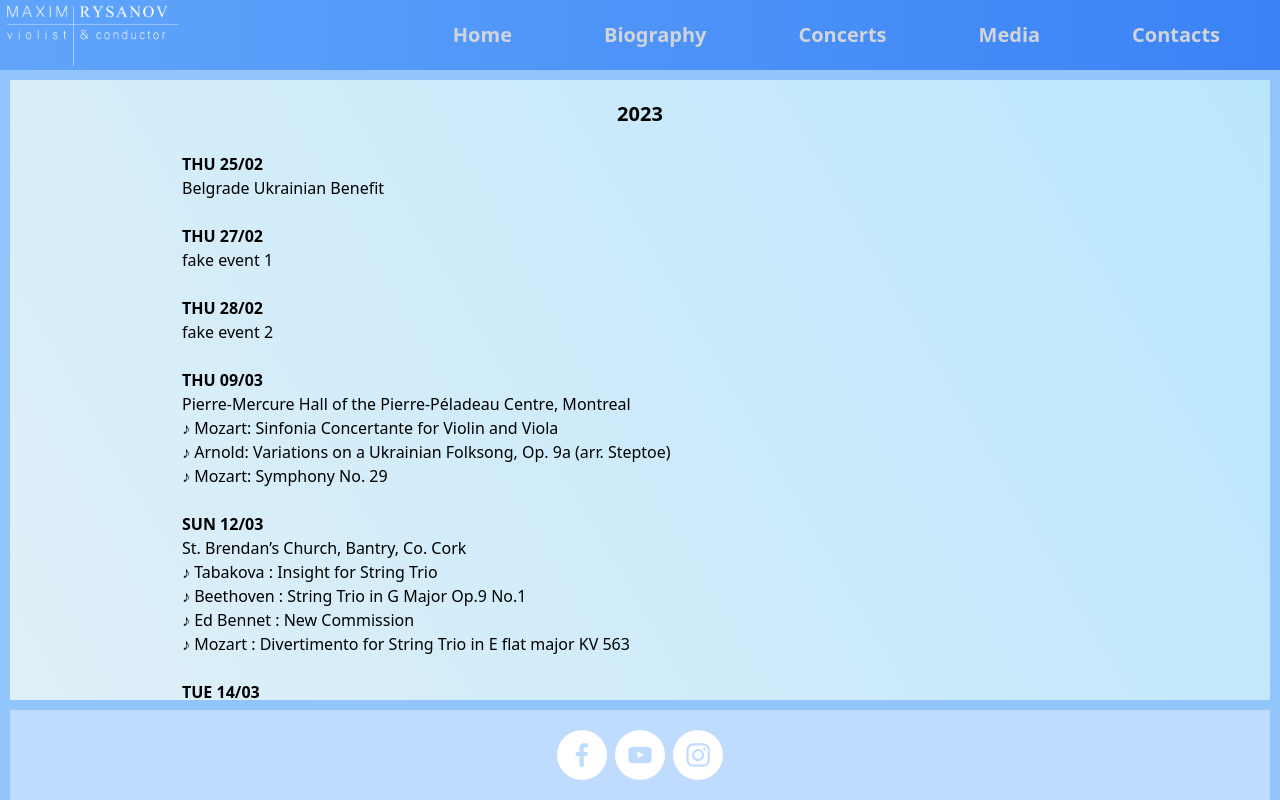
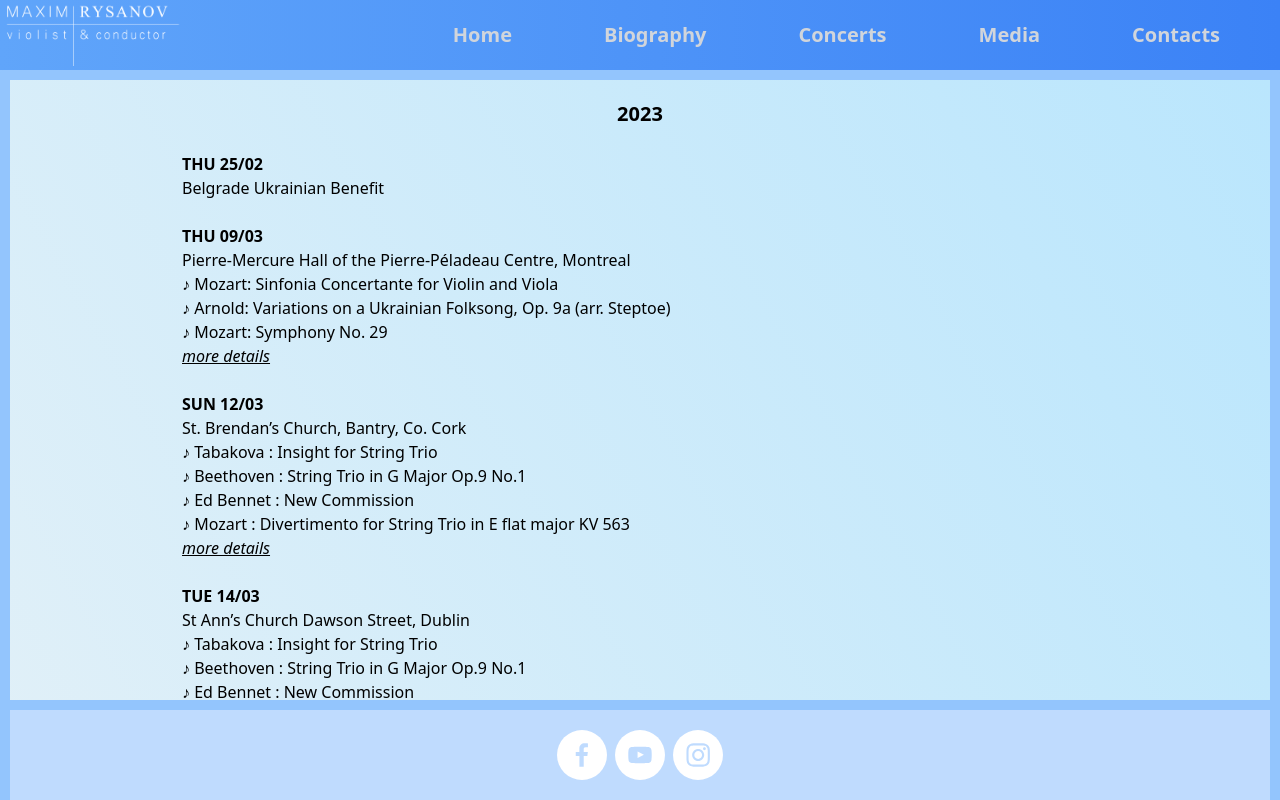
Before and after one commit to vladyslavt97/Maxim-Rysanov, a Next.js app: page /concerts in a window 1280 px wide. Shown: the top 800 px of the page. Built offline with nearby package versions, Linux system fonts and the light colour scheme.

Commit message:
Concerts link

```diff
--- a/concerts2023.json
+++ b/concerts2023.json
@@ -19,26 +19,6 @@
     "viola": "VIOLA",
     "conductor": "CONDUCTOR",
     "location": "Belgrade Ukrainian Benefit",
-    "programme": [
-    ],
-    "link": ""
-    },
-    {
-    "year": "2023",
-    "date": "THU 27/02",
-    "viola": "VIOLA",
-    "conductor": "CONDUCTOR",
-    "location": "fake event 1",
-    "programme": [
-    ],
-    "link": ""
-    },
-    {
-    "year": "2023",
-    "date": "THU 28/02",
-    "viola": "VIOLA",
-    "conductor": "CONDUCTOR",
-    "location": "fake event 2",
     "programme": [
     ],
     "link": ""
--- a/pages/concerts.tsx
+++ b/pages/concerts.tsx
@@ -39,6 +39,7 @@ export default function Concerts({}: Props) {
                   <p>♪ {prog}</p>
                 </div>
               ))}
+              {concert.link && <a href={concert.link}><h4 className='italic underline'>more details</h4></a>}
               </h5>
             </div>
           ))}
```
